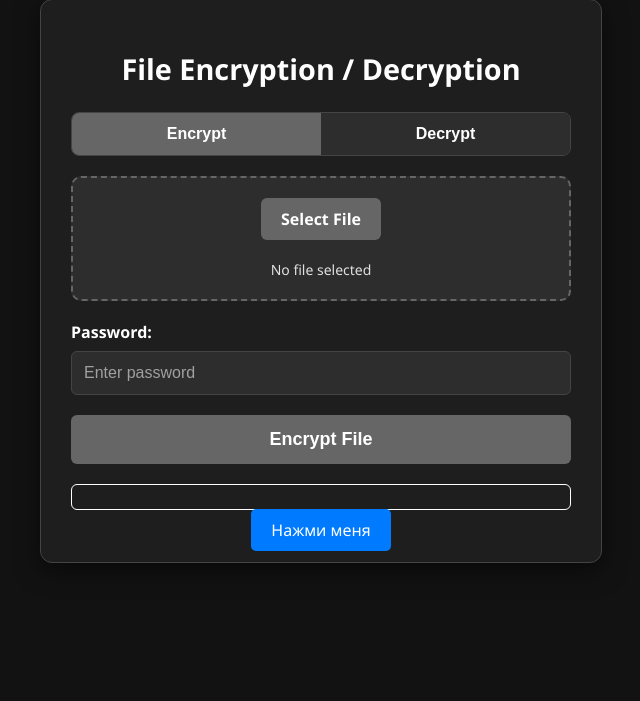
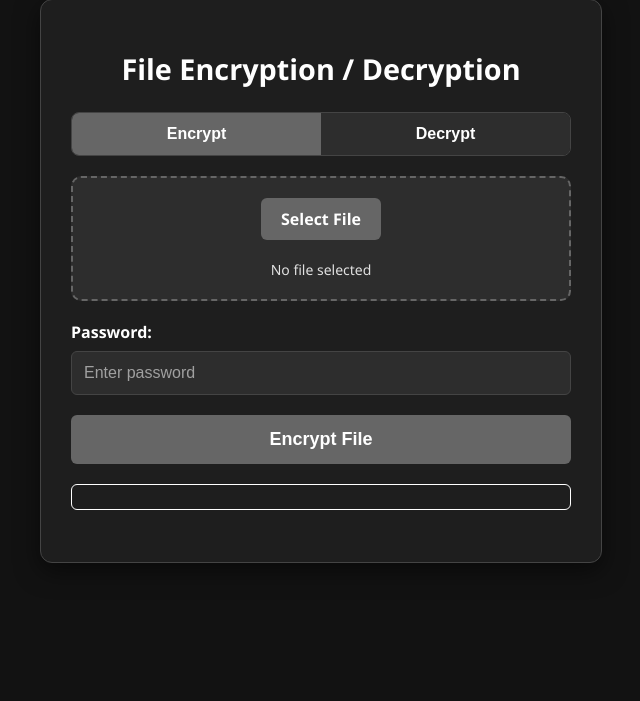
Before and after one commit to serbekun/hash_server, a Flask app: page /hashing_file in a window 1280 px wide. Shown: the part 139-840 px from the top of the page, without its empty margins (319-959 px from the left). Run offline with Flask 3, Linux system fonts and the light colour scheme.

Commit message:
mini html text fix

```diff
--- a/server.py
+++ b/server.py
@@ -10,7 +10,6 @@ from logging_utils import Logging
 download_tokens = Tokens(token_file=Config.Paths.Tokens.TOKENS_FOLDER + Config.Paths.Tokens.DOWNLOAD_TOKENS, token_length=15, token_start="download_")
 
 app = Flask(__name__)
-
 
 from routes.admin_routes.admin_routes import bp as admin_bp
 from routes.process_file.process_file import bp as process_file_bp
@@ -127,7 +126,6 @@ def ok():
 
     return send_from_directory(Config.Paths.Sites.SITES_FOLDER + Config.Paths.Sites.MAIN_SITE, "index.html")
 
-
 def create_server_dirs():
     os.makedirs("uploads", exist_ok=True)
     os.makedirs("tokens", exist_ok=True)
@@ -143,6 +141,5 @@ def main():
     Logging.server_log(f"server started on http://{Config.Link.HOST}:{Config.Link.PORT}")
     app.run(host=Config.Link.HOST, port=Config.Link.PORT)
 
-
 if __name__ == "__main__":
     main()
--- a/templates/hashing_file/index.html
+++ b/templates/hashing_file/index.html
@@ -3,7 +3,7 @@
 <head>
     <meta charset="UTF-8">
     <meta name="viewport" content="width=device-width, initial-scale=1.0">
-    <title>File Encryption/Decryption</title>
+    <title>Xor File Encryption/Decryption</title>
     <link rel="stylesheet" href="templates/hashing_file/static/style.css">
 </head>
 <body>
@@ -30,10 +30,6 @@
         <a id="downloadLink" hidden></a>
     </div>
 
-    <div class="center-link">
-        <a href="/hashing_file/how_it_work">Нажми меня</a>
-    </div>
-
     <script src="/templates/hashing_file/static/script.js"></script>
 </body>
 </html>
--- a/templates/hashing_file/static/style.css
+++ b/templates/hashing_file/static/style.css
@@ -204,26 +204,3 @@ h1 {
     color: #c2c2c2;
     text-decoration: underline;
 }
-
-.center-link {
-    position: absolute;
-    bottom: 90px;
-    left: 0;
-    right: 0;
-    text-align: center;
-    margin: 20px 0;
-}
-
-.center-link a {
-    display: inline-block;
-    padding: 10px 20px;
-    background-color: #007bff;
-    color: white;
-    text-decoration: none;
-    border-radius: 5px;
-    transition: background-color 0.3s;
-}
-
-.center-link a:hover {
-    background-color: #0056b3;
-}
```
